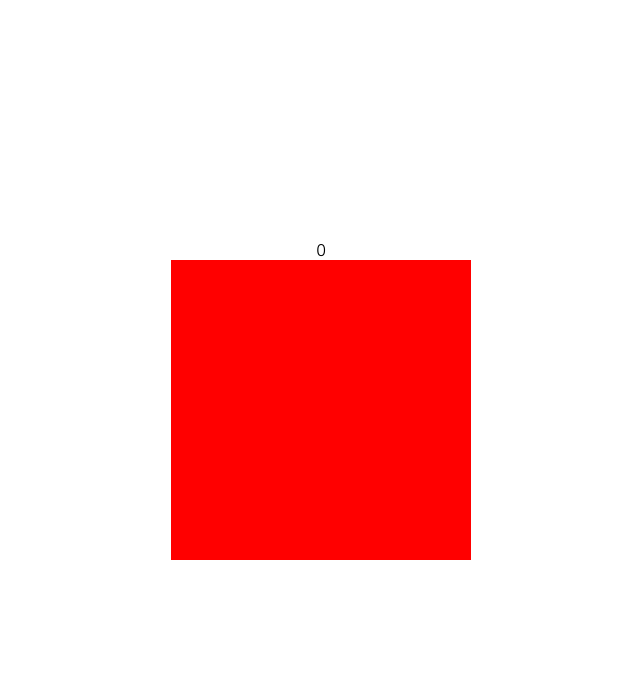
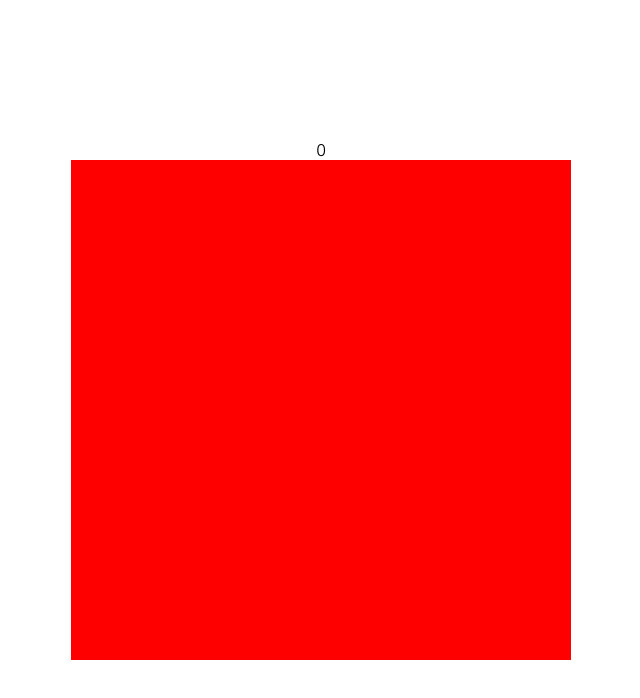
Before and after one commit to samfolo/snake, a React (Create React App) app: page /play in a window 1280 px wide. Shown: the top 698 px of the page, without its empty margins (319-959 px from the left). Built offline with nearby package versions, Linux system fonts and the light colour scheme.

Commit message:
change palette-shine hex value

```diff
--- a/src/const/index.ts
+++ b/src/const/index.ts
@@ -20,4 +20,4 @@ export const GROWTH_POINTS_FOR: TAppleConfigValues = {
 
 export const MAXIMUM_GAME_SPEED = 10;
 
-export const SHINY_APPLE_LIFESPAN_MS = 5000;
+export const SHINY_APPLE_LIFESPAN_MS = 3500;
--- a/src/pages/SnakeGamePage/SnakeGamePage.tsx
+++ b/src/pages/SnakeGamePage/SnakeGamePage.tsx
@@ -9,21 +9,15 @@ import {GamePage} from '../../components/organisms/GamePage/GamePage';
 import {Game} from '../../models/Game/Game';
 import {Snake} from '../../models/Snake/Snake';
 
-const initialGridSize: number = 30; // TODO: set in menu
+const initialGridSize: number = 50; // TODO: set in menu
 
 const middle = Math.floor(initialGridSize / 2) - 1;
 const initialHead: TCoordinate = [middle, middle]; // TODO: set in menu
 
-const initialSnake: Snake = new Snake(
-  initialHead,
-  initialGridSize,
-  Direction.UP
-);
+const initialSnake: Snake = new Snake(initialHead, initialGridSize, Direction.UP);
 
 export const SnakeGamePage: FunctionComponent = () => {
-  const [game, setGame] = useState<Game>(
-    new Game(initialSnake, initialGridSize)
-  );
+  const [game, setGame] = useState<Game>(new Game(initialSnake, initialGridSize));
   const [frameCount, updateFrameCount] = useState(0);
 
   useInterval(
--- a/src/theme/palette/variables.scss
+++ b/src/theme/palette/variables.scss
@@ -5,14 +5,11 @@ $palette-secondary: #44839c !default;
 $palette-accent: #005eeb !default;
 $palette-pale: #ebecec !default;
 $palette-dark: #3a415f !default;
-$palette-shine: #f7de00 !default;
+$palette-shine: #e27b05 !default;
 
 $palette-dark-tint-half: transparentize($palette-dark, 0.9) !default;
 $palette-primary-tint-quarter: transparentize($palette-primary, 0.9) !default;
-$palette-secondary-tint-quarter: transparentize(
-  $palette-secondary,
-  0.9
-) !default;
+$palette-secondary-tint-quarter: transparentize($palette-secondary, 0.9) !default;
 
 :export {
   palettePrimary: $palette-primary;
```
